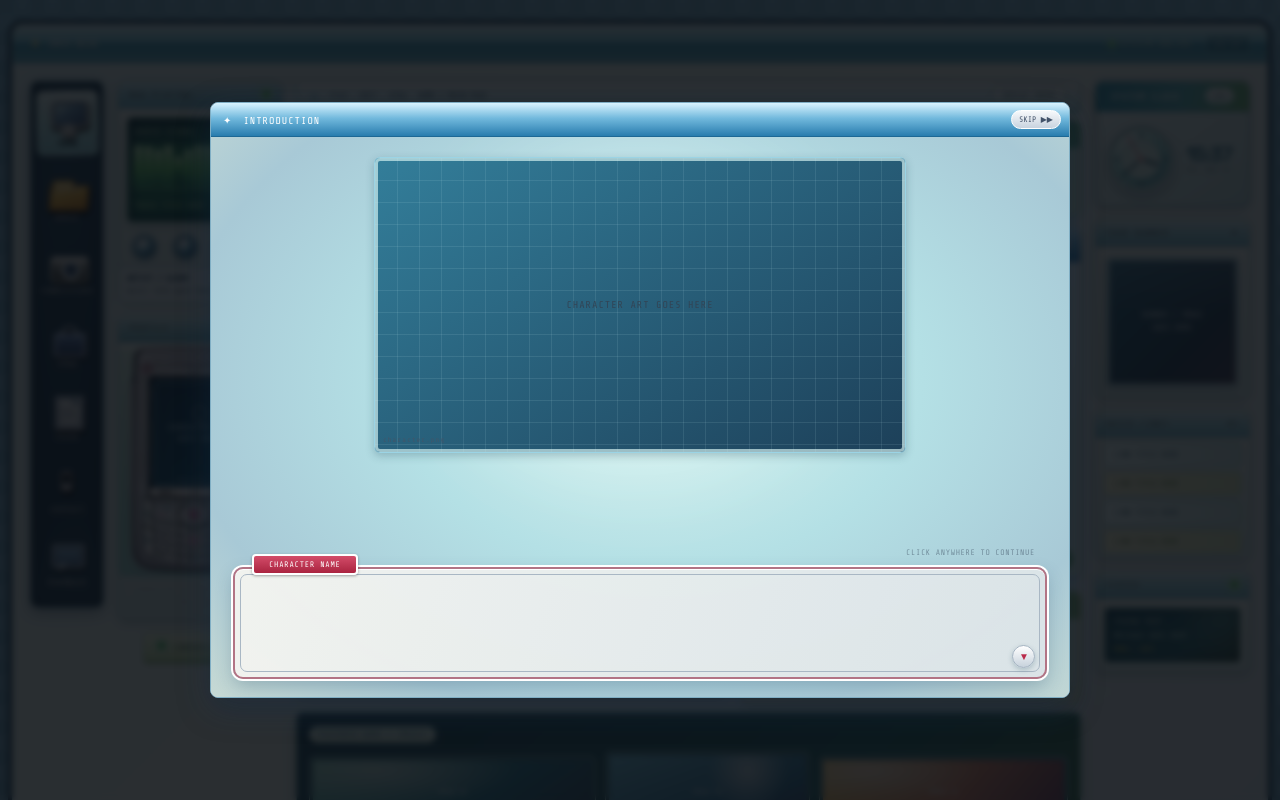
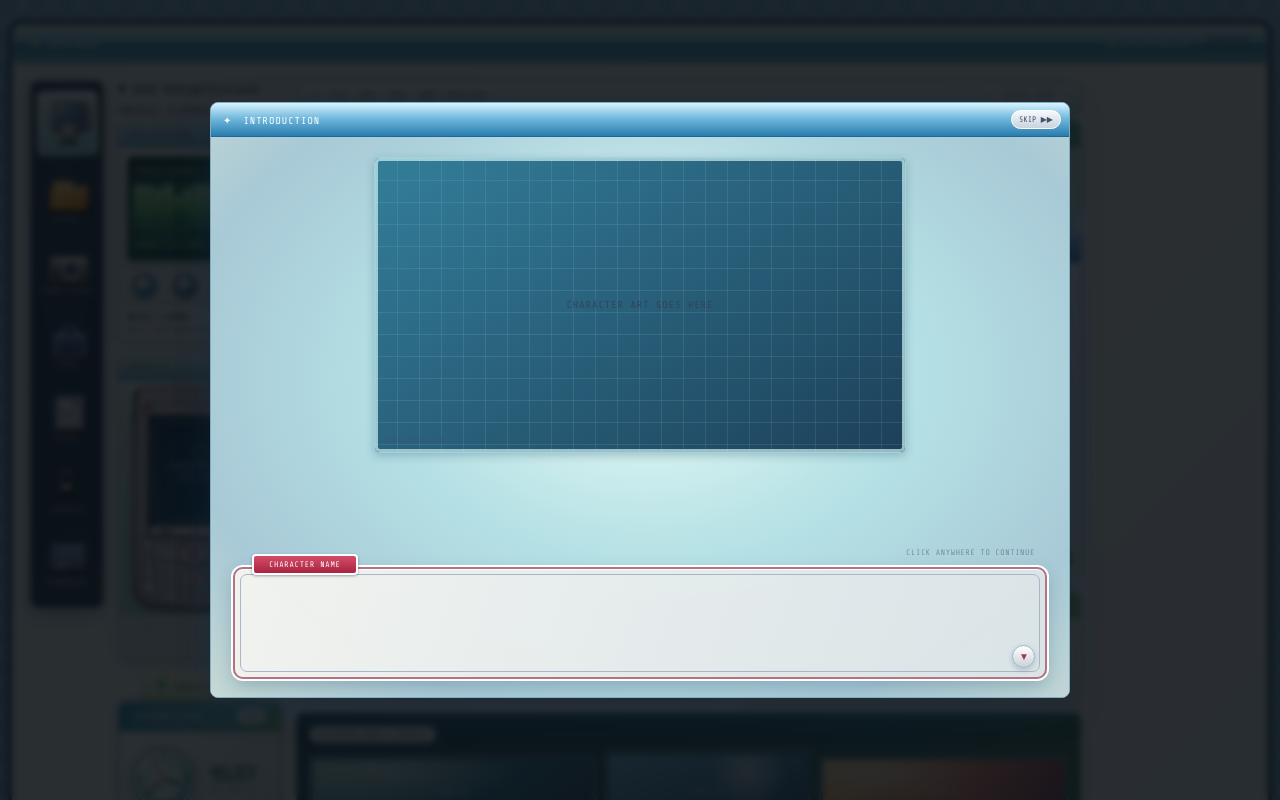
Before and after one commit to Meownii/Xeniiye, a plain HTML site: page index.html in a window 1280 px wide. Shown: the top 800 px of the page. Drawn offline with nearby package versions, Linux system fonts and the light colour scheme.

Commit message:
Move mobile side widgets into a compact tray

```diff
--- a/index.html
+++ b/index.html
@@ -26,7 +26,10 @@
         <button class="dock-item" data-section="feedback" aria-label="Feedback"><span class="dock-icon feedback-icon"><i></i></span><small>feedback</small></button>
       </nav>
 
-      <aside class="left-rail">
+      <details class="mobile-widgets" open>
+        <summary><span>SIDE WIDGETS <small>PLAYER · PROFILE · CLOCK</small></span><b aria-hidden="true">+</b></summary>
+        <div class="widget-columns">
+          <aside class="left-rail">
         <section class="signal-module module">
           <div class="module-head"><span>NOW PLAYING</span><span class="live-led"></span></div>
           <div class="signal-screen"><span class="screen-title">AUDIO SIGNAL</span><div class="waveform"><i></i><i></i><i></i><i></i><i></i><i></i><i></i><i></i><i></i><i></i><i></i><i></i></div><small>TRACK TITLE HERE</small></div>
@@ -40,6 +43,21 @@
         </section>
         <div class="rail-chip"><span class="chip-dot"></span> CURRENTLY ONLINE</div>
       </aside>
+
+          <aside class="right-rail">
+        <section class="clock-module module" aria-label="Live local clock">
+          <div class="module-head"><span>SYSTEM CLOCK</span><button id="clockFormatToggle" type="button" aria-pressed="false">24H</button></div>
+          <div class="clock-widget">
+            <div class="analog-clock" aria-hidden="true"><span class="clock-tick tick-12"></span><span class="clock-tick tick-3"></span><span class="clock-tick tick-6"></span><span class="clock-tick tick-9"></span><i class="clock-hand clock-hour" id="clockHour"></i><i class="clock-hand clock-minute" id="clockMinute"></i><i class="clock-hand clock-second" id="clockSecond"></i><b></b></div>
+            <div class="clock-readout"><time id="clockDisplay">--:--</time><span id="clockDate">LOADING DATE</span></div>
+          </div>
+        </section>
+        <section class="banner-module module"><div class="module-head"><span>YOUR BANNER</span><span>✦</span></div><div class="banner-slot">BANNER / IMAGE<br>GOES HERE</div></section>
+        <section class="links-module module"><div class="module-head"><span>QUICK LINKS</span><span>03</span></div><span>LINK TITLE HERE</span><span>LINK TITLE HERE</span><span>LINK TITLE HERE</span><span>LINK TITLE HERE</span></section>
+        <section class="status-module module"><div class="module-head"><span>STATUS</span><span class="live-led"></span></div><div class="status-screen"><b>STATUS TEXT</b><span>MESSAGE GOES HERE</span><small>MOOD / INFO</small></div></section>
+      </aside>
+        </div>
+      </details>
 
       <section class="home-area" id="pageView">
         <div class="main-toolbar"><span>⌂</span><span>FILE</span><span>EDIT</span><span>VIEW</span><span id="pagePath">HOME / MAIN PAGE</span><button id="replayIntro">REPLAY INTRO</button></div>
@@ -82,19 +100,6 @@
           <div class="section-window module"><div class="window-head"><span>FEEDBACK / MESSAGE WINDOW</span><span class="window-buttons"><i>−</i><i>□</i><i>×</i></span></div><div class="section-inner"><div class="page-heading feedback-heading"><div class="overline">✦ OPTIONAL CLIENT SECTION ✦</div><h1>FEEDBACK <em>BOX</em></h1></div><p class="section-lead">A PLACE FOR VISITOR COMMENTS OR CUSTOMER FEEDBACK. THE CLIENT CAN DECIDE WHETHER TO KEEP THIS PAGE.</p><div class="feedback-preview"><div class="feedback-label"><span>NEW MESSAGE</span><span>● ● ●</span></div><div class="feedback-paper"><b>YOUR MESSAGE HERE</b><p>FEEDBACK FORM AND PRIVACY DETAILS TO BE ADDED IF APPROVED.</p><div class="feedback-lines"><i></i><i></i><i></i></div><span class="pending-stamp">SUBMISSION SETUP PENDING</span></div></div></div></div>
         </section>
       </section>
-
-      <aside class="right-rail">
-        <section class="clock-module module" aria-label="Live local clock">
-          <div class="module-head"><span>SYSTEM CLOCK</span><button id="clockFormatToggle" type="button" aria-pressed="false">24H</button></div>
-          <div class="clock-widget">
-            <div class="analog-clock" aria-hidden="true"><span class="clock-tick tick-12"></span><span class="clock-tick tick-3"></span><span class="clock-tick tick-6"></span><span class="clock-tick tick-9"></span><i class="clock-hand clock-hour" id="clockHour"></i><i class="clock-hand clock-minute" id="clockMinute"></i><i class="clock-hand clock-second" id="clockSecond"></i><b></b></div>
-            <div class="clock-readout"><time id="clockDisplay">--:--</time><span id="clockDate">LOADING DATE</span></div>
-          </div>
-        </section>
-        <section class="banner-module module"><div class="module-head"><span>YOUR BANNER</span><span>✦</span></div><div class="banner-slot">BANNER / IMAGE<br>GOES HERE</div></section>
-        <section class="links-module module"><div class="module-head"><span>QUICK LINKS</span><span>03</span></div><span>LINK TITLE HERE</span><span>LINK TITLE HERE</span><span>LINK TITLE HERE</span><span>LINK TITLE HERE</span></section>
-        <section class="status-module module"><div class="module-head"><span>STATUS</span><span class="live-led"></span></div><div class="status-screen"><b>STATUS TEXT</b><span>MESSAGE GOES HERE</span><small>MOOD / INFO</small></div></section>
-      </aside>
     </div>
     <footer class="site-footer"><span>Created by Meownii</span><span>HOME / MAIN PAGE</span><span>♥</span></footer>
 
```
